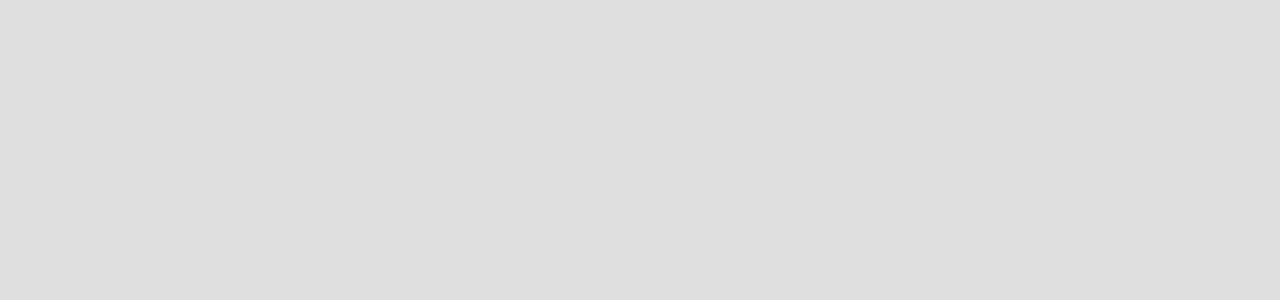
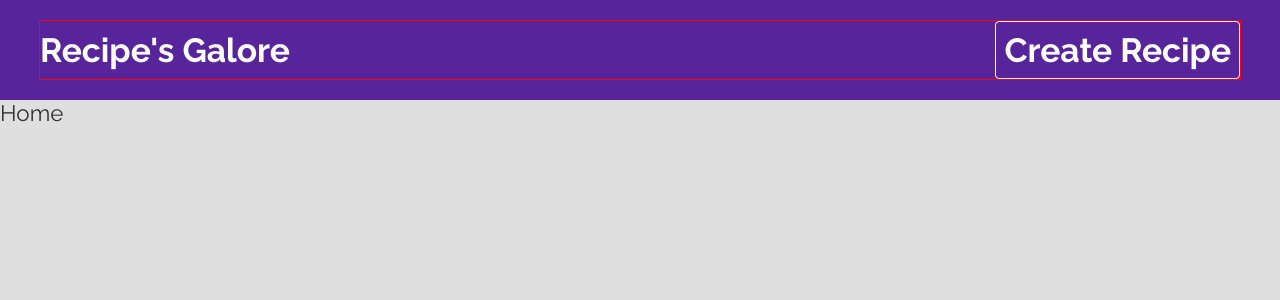
Before and after one commit to Filip-Sazdov/recipe-app, a React (Create React App) app: page / in a window 1280 px wide. Shown: the top 300 px of the page. Built offline with nearby package versions, Linux system fonts and the light colour scheme.

Commit message:
import Pages, Components and add Route structure

```diff
--- a/src/App.js
+++ b/src/App.js
@@ -1,8 +1,37 @@
+import { BrowserRouter, Switch, Route } from 'react-router-dom'
+
+import Create from "./pages/create/Create";
+import Home from "./pages/home/Home";
+import Recipe from "./pages/recipe/Recipe";
+import Search from './pages/search/Search';
+
 import './App.css'
+
+import Navbar from './components/Navbar';
 
 function App() {
   return (
     <div className="App">
+      <BrowserRouter>
+        <Navbar />
+        <Switch>
+          <Route exact path={'/'}>
+            <Home />
+          </Route>
+          <Route path={'/create'}>
+            <Create />
+          </Route>
+          <Route path={'/search'}>
+            <Search />
+          </Route>
+          <Route path={'/recipes/:id'}>
+            <Recipe />
+          </Route>
+        </Switch>
+      </BrowserRouter>
+
+
+
 
     </div>
   );
```
